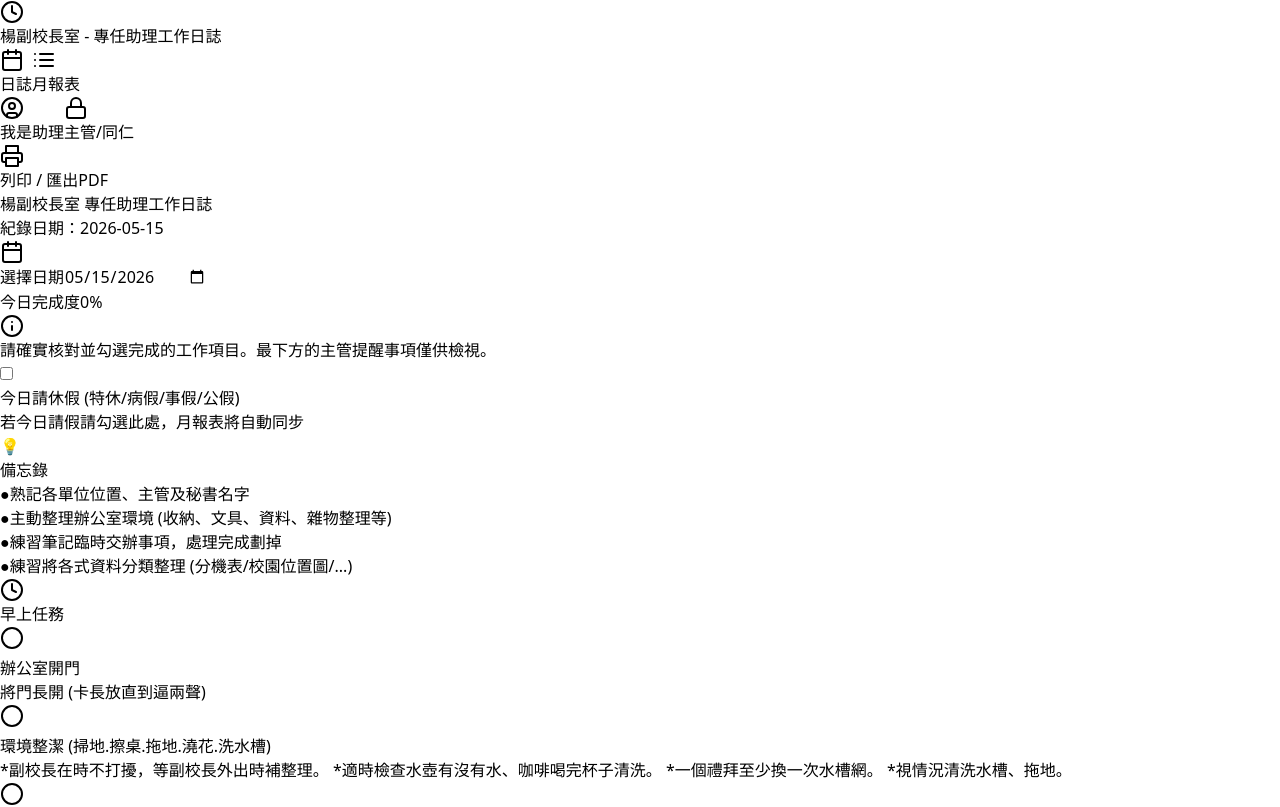
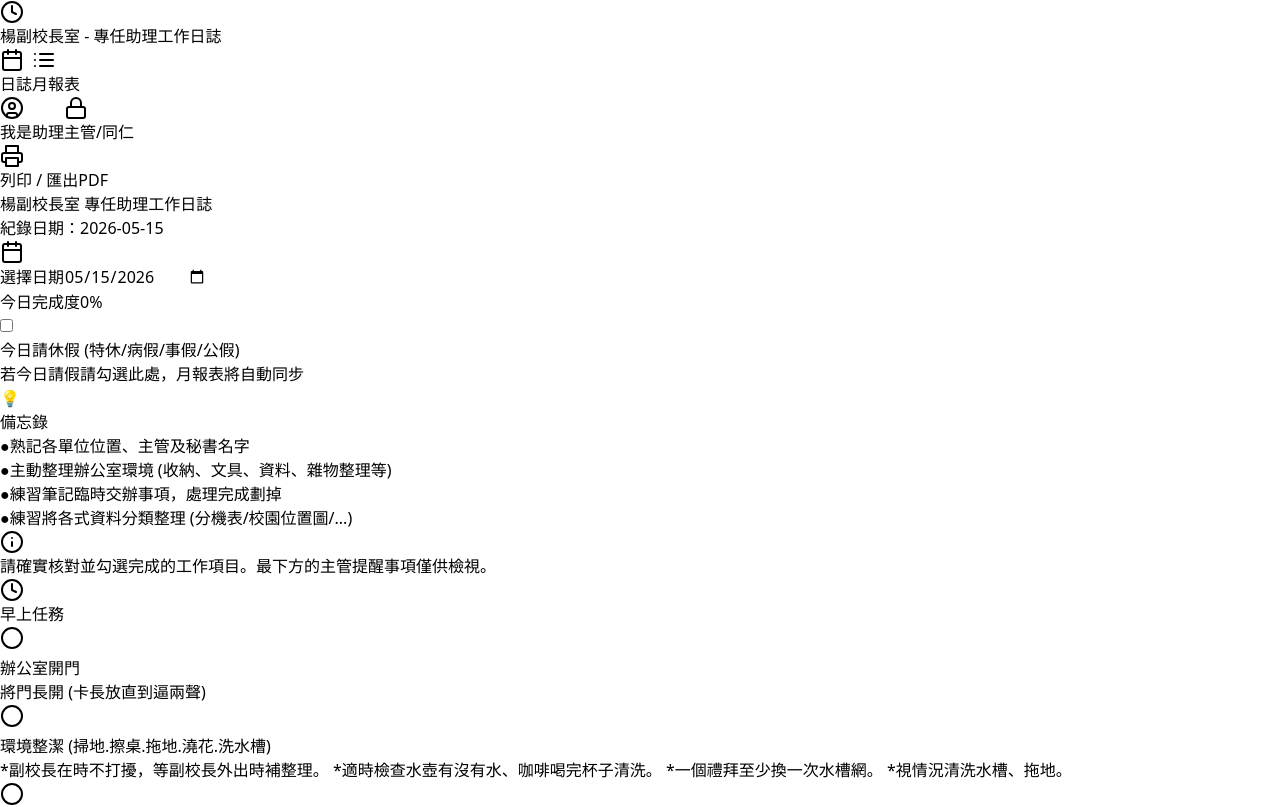
Before and after one commit to scr1geminihlc/vp-assistant-log, a React (Vite) app: page / in a window 1280 px wide. Shown: the top 807 px of the page. Built offline with nearby package versions, Linux system fonts and the light colour scheme; no server answers.

Commit message:
Update App.jsx

```diff
--- a/src/App.jsx
+++ b/src/App.jsx
@@ -222,11 +222,6 @@ const progressPercent = totalTasksCount > 0 ? Math.round((totalCompletedTasks /
               </div>
             </div>
 
-            {role === 'assistant' && (
-              <div className="bg-blue-50 text-blue-800 p-4 rounded-lg flex items-start gap-3 mb-6 print:hidden">
-                <Info className="w-5 h-5 mt-0.5 shrink-0" /><p className="text-sm">請確實核對並勾選完成的工作項目。最下方的主管提醒事項僅供檢視。</p>
-              </div>
-            )}
 {/* --- 獨立請假聲明卡片 --- */}
 <div className={`mb-6 p-4 rounded-xl border-2 flex items-center gap-4 transition-all ${
   logData?.tasks?.leave_day
@@ -276,6 +271,13 @@ const progressPercent = totalTasksCount > 0 ? Math.round((totalCompletedTasks /
     </li>
   </ul>
 </div>
+
+            {role === 'assistant' && (
+  <div className="bg-blue-50 text-blue-800 p-4 rounded-lg flex items-start gap-3 mb-6 print:hidden">
+    <Info className="w-5 h-5 mt-0.5 shrink-0" /><p className="text-sm">請確實核對並勾選完成的工作項目。最下方的主管提醒事項僅供檢視。</p>
+  </div>
+)}
+
             <div className="space-y-6">
               {['早上', '下午', '不定時'].map((timeGroup) => {
                 const groupTasks = taskConfig.filter(t => t.time === timeGroup);
```
